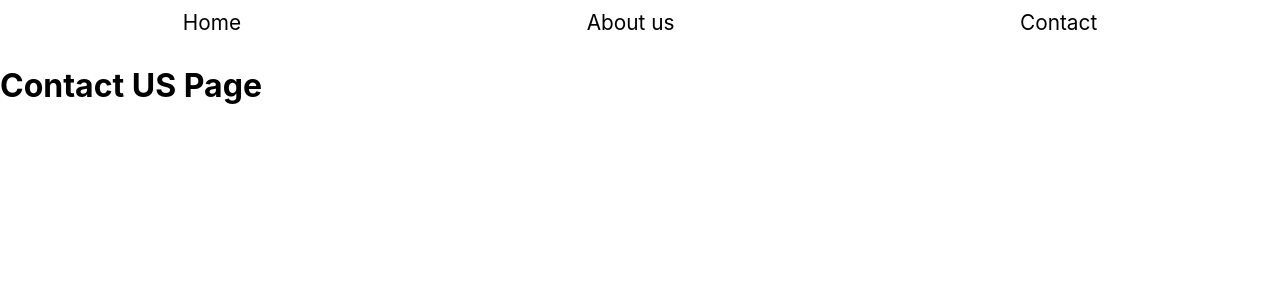
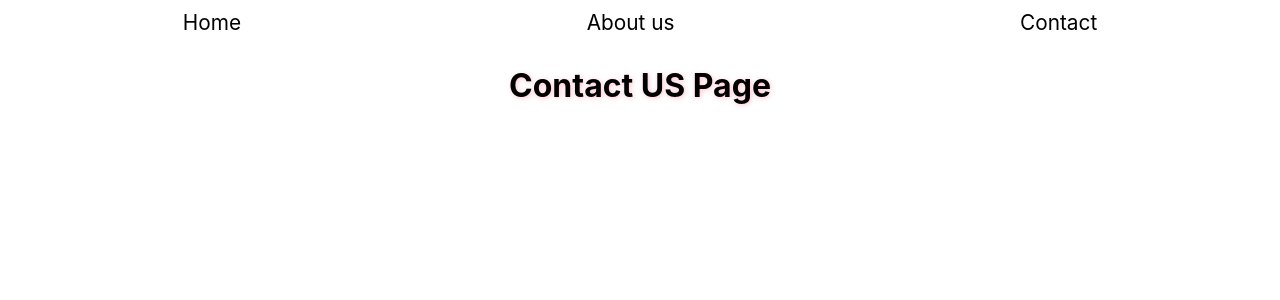
Before and after one commit to lamalqahtani/Blog-with-react, a React (Create React App) app: page /contact in a window 1280 px wide. Shown: the top 300 px of the page. Built offline with nearby package versions, Linux system fonts and the light colour scheme; the HTML template or start-up script is replaced by a standard one.

Commit message:
Adapting the styles with new components

```diff
--- a/src/About.js
+++ b/src/About.js
@@ -1,7 +1,7 @@
 const About = () => {
     return (
         <>
-            <h1>About US Page</h1>
+            <h1 className='center'>About US Page</h1>
         </>
      );
 }
--- a/src/App.css
+++ b/src/App.css
@@ -32,11 +32,11 @@ nav a:hover{
   box-shadow: 7px 7px pink;
 }
 
-.home{
+.center{
   text-align: center;
 }
 
-.home h1{
+h1{
   /* color: pink; */
   text-shadow: 1px 1px 5px pink;
 }
--- a/src/Contact.js
+++ b/src/Contact.js
@@ -1,7 +1,7 @@
 const Contact = () => {
     return (
         <>
-            <h1>Contact US Page</h1>
+            <h1 className='center'>Contact US Page</h1>
         </>
      );
 }
--- a/src/Home.js
+++ b/src/Home.js
@@ -5,7 +5,7 @@ import useFetch from './useFetch';
 function Home() {
     const {data:blogs,isPending,error} = useFetch('http://localhost:8000/posts');
     return (
-        <div className='home'>
+        <div className='center'>
             <h1>All Posts!</h1>
             {error && <div>{error}</div>}
             {isPending && <img alt='loading...' src={process.env.PUBLIC_URL+'/loading.gif'}/>}
--- a/src/PostDetails.js
+++ b/src/PostDetails.js
@@ -5,7 +5,7 @@ const PostDetails = () => {
     const {id} = useParams();
     const {data,isPending,error} = useFetch(`http://localhost:8000/posts/${id}`);
     return (
-    <>
+    <div className='center'>
         <h2>Hello from post details</h2>
         {error && <div>{error}</div>}
         {isPending && <img alt='loading...' src={process.env.PUBLIC_URL+'/loading.gif'}/>}
@@ -16,7 +16,7 @@ const PostDetails = () => {
                 <p><em>{data.author}</em></p>
             </div>
         }
-    </>
+    </div>
      );
 }
 
```
